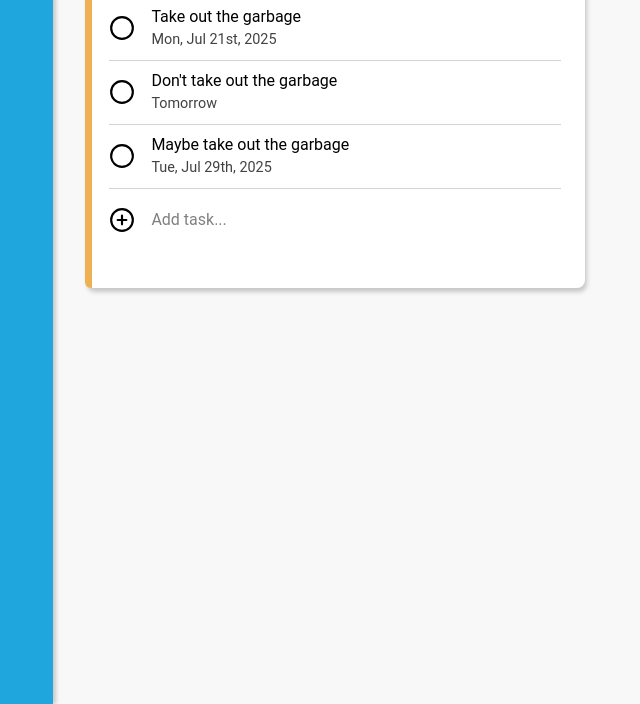
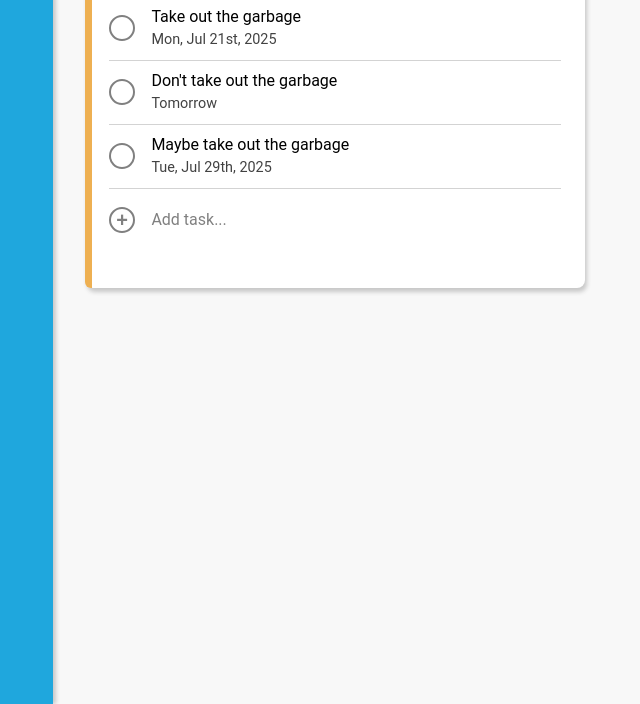
Before and after one commit to aguvai/odin-todo, a website built with webpack: page src/template.html in a window 1280 px wide. Shown: the part 96-800 px from the top of the page, without its empty margins (247-887 px from the left). Built offline with nearby package versions, Linux system fonts and the light colour scheme; a web font is replaced by a local one.

Commit message:
Improve todo object styling

```diff
--- a/src/styles.css
+++ b/src/styles.css
@@ -126,16 +126,23 @@ main {
 
 .add-task-prompt button,
 .complete-button {
-  background-repeat: no-repeat;
-  background-size: cover;
   background-color: transparent;
-  border-style: none;
+
+  border-style: solid;
+  border-radius: 50%;
+  border-width: 2px;
+  border-color: gray;
 }
 
 .add-task-prompt button:hover,
 .add-task-prompt:hover,
 .complete-button:hover {
   cursor: pointer;
+}
+
+.add-task-prompt button:hover,
+.complete-button:hover {
+  background-color: rgb(245, 245, 245);
 }
 
 .add-task-prompt button,
@@ -145,11 +152,13 @@ main {
 }
 
 .add-task-prompt button {
-  background-image: url(../images/plus-circle.svg);
+  font-weight: 700;
+  font-size: 1.25rem;
+  color: gray;
 }
 
 .complete-button {
-  background-image: url(../images/circle.svg);
+
 }
 
 
--- a/src/ui/createAddTaskPrompt.js
+++ b/src/ui/createAddTaskPrompt.js
@@ -12,6 +12,7 @@ const createAddTaskPrompt = (todoList) => {
     const completeButton = createElement({
         type: "button",
         class: "complete-button",
+        textContent: "+",
         appendTo: addTask,
     });
 
```
Also changed, not shown: images/check-circle.svg (deleted), images/circle.svg (deleted), images/plus-circle.svg (deleted).
